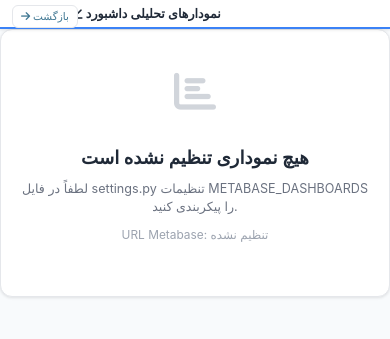
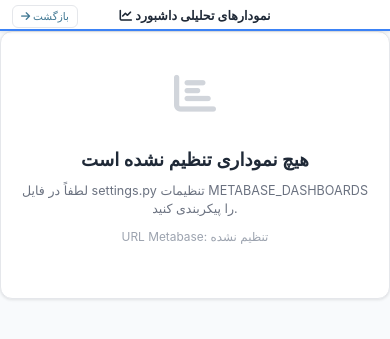
Before and after one commit to saeedzarbi/fanus_report, a Django app: template analytics/templates/admin/metabase_charts.html in a window 390 px wide. Shown: the top 339 px of the page. Run offline with Django 4.2, Linux system fonts and the light colour scheme; the template is opened without the code that fills it, so the values that code supplies are empty.

Commit message:
Update CSS for Metabase charts header to improve layout and alignment
- Adjusted padding and text alignment for the header to enhance visual consistency.
- Updated media query styles for better responsiveness on smaller screens.

```diff
--- a/analytics/templates/admin/metabase_charts.html
+++ b/analytics/templates/admin/metabase_charts.html
@@ -38,11 +38,12 @@
 
     .metabase-header {
         background: white;
-        padding: 8px 20px 8px 90px;
+        padding: 8px 20px;
         border-radius: 0;
         margin-bottom: 0;
         box-shadow: 0 1px 3px rgba(0,0,0,0.1);
         border-bottom: 2px solid #3b82f6;
+        text-align: center;
     }
 
     .metabase-header h1 {
@@ -50,6 +51,7 @@
         color: #1f2937;
         font-size: 1em;
         font-weight: 600;
+        display: inline-block;
     }
 
     .dashboard-grid {
@@ -190,7 +192,7 @@
 
     @media (max-width: 768px) {
         .metabase-header {
-            padding: 6px 12px 6px 70px;
+            padding: 6px 12px;
         }
 
         .metabase-header h1 {
```
